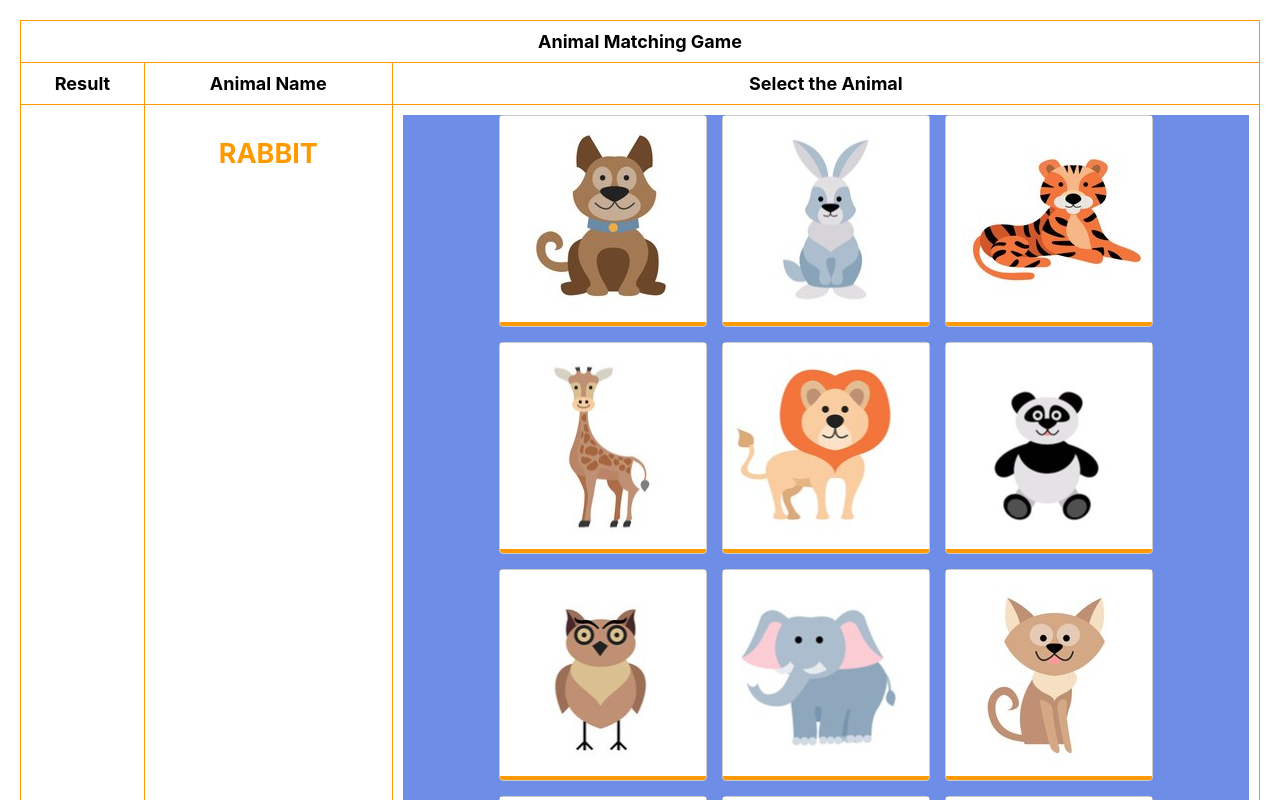
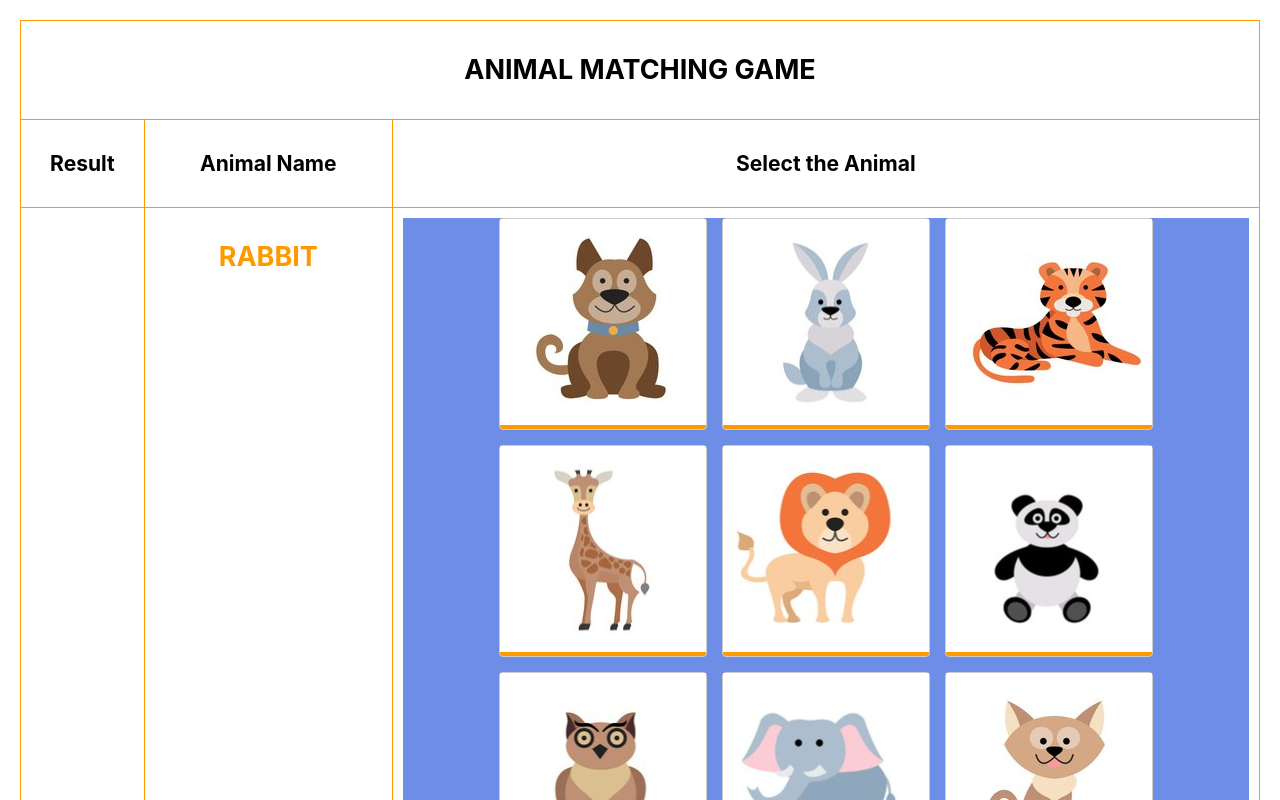
Before and after one commit to IT3133-Project/Assignment-04, a React (Create React App) app in the folder assignment04/: page / in a window 1280 px wide. Shown: the top 800 px of the page. Built offline with nearby package versions, Linux system fonts and the light colour scheme.

Commit message:
refactor: Update table headers to use headings for improved accessibility in AnimalTable

```diff
--- a/assignment04/src/component/AnimalTable.js
+++ b/assignment04/src/component/AnimalTable.js
@@ -38,12 +38,12 @@ function AnimalTable(props) {
         <table className='game-table'>
             <thead>
                 <tr >
-                    <th colSpan="3">Animal Matching Game</th>
+                    <th colSpan="3"><h2>ANIMAL MATCHING GAME</h2></th>
                 </tr>
                 <tr>
-                    <th>Result</th>
-                    <th>Animal Name</th>
-                    <th>Select the Animal</th>
+                    <th><h3>Result</h3></th>
+                    <th><h3>Animal Name</h3></th>
+                    <th><h3>Select the Animal</h3></th>
                 </tr>
             </thead>
             <tbody>
```
Also changed, not shown: assignment04/src/component/AnimalCard.js (deleted).
